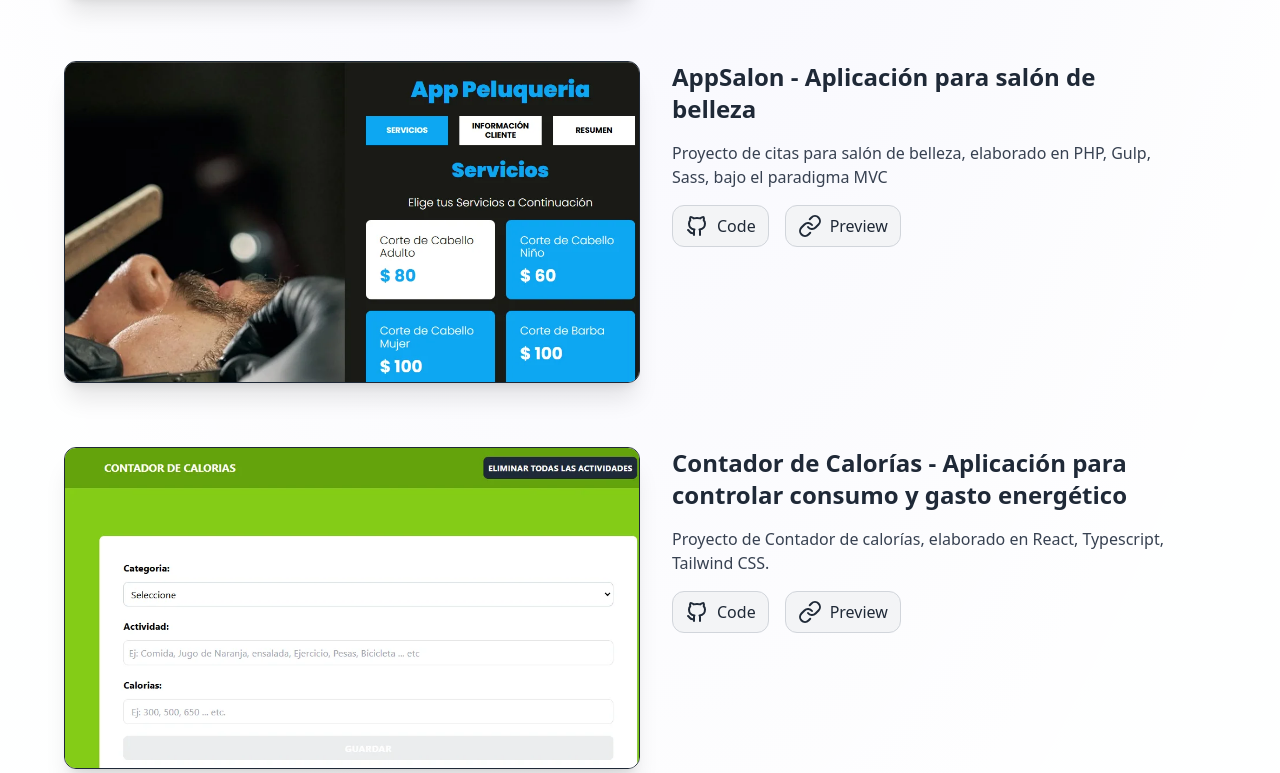
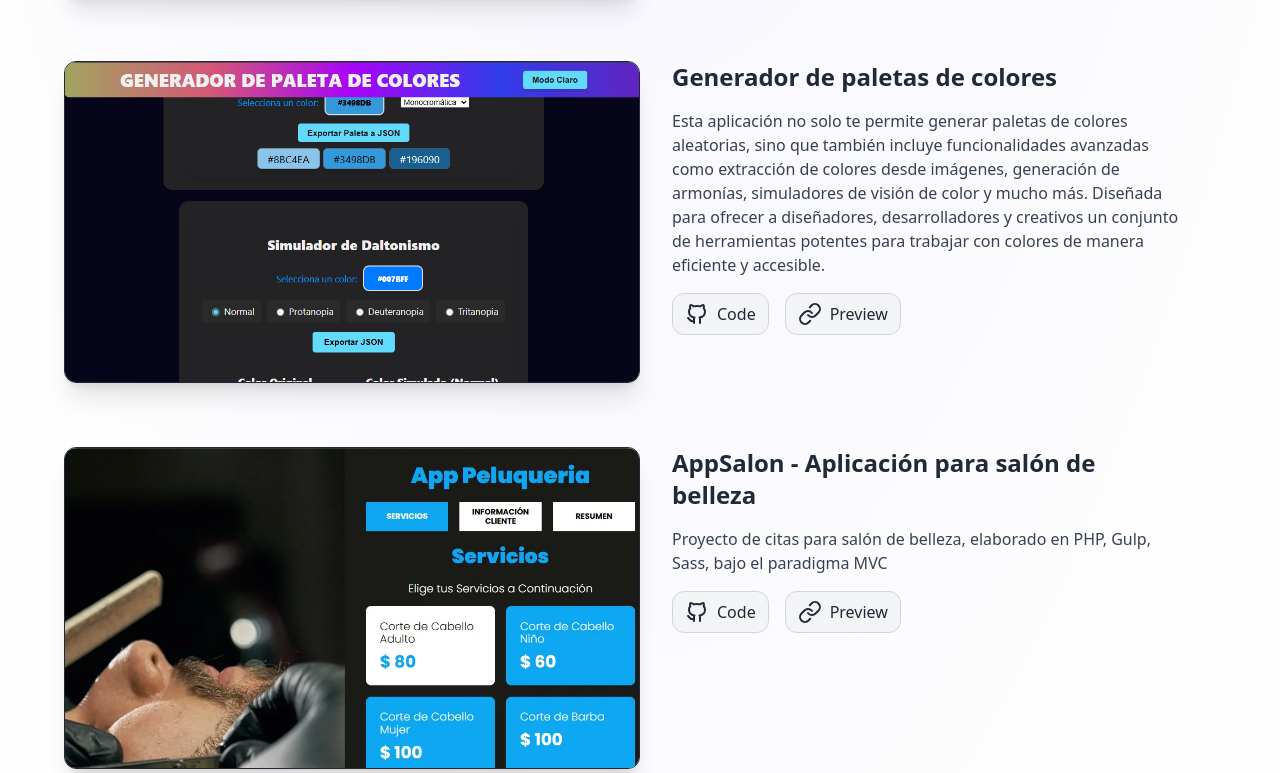
Before and after one commit to JPalacio3/Portafolio, an Astro site: page / in a window 1280 px wide. Shown: the part 2091-2864 px from the top of the page. Built offline with nearby package versions, Linux system fonts and the light colour scheme; Astro itself is replaced by a stand-in of ours.

Commit message:
Implement code changes to enhance functionality and improve performance

```diff
--- a/src/components/Projects.astro
+++ b/src/components/Projects.astro
@@ -20,6 +20,18 @@ const PROJECTS = [
     github: "https://github.com/JPalacio3/Buscador-de-bebidas-y-recetas-con-IA",
     image: "/projects/presentation.webp",
   },
+
+  {
+    title: "Generador de paletas de colores",
+    description:
+      "Esta aplicación no solo te permite generar paletas de colores aleatorias, sino que también incluye funcionalidades avanzadas como extracción de colores desde imágenes, generación de armonías, simuladores de visión de color y mucho más. Diseñada para ofrecer a diseñadores, desarrolladores y creativos un conjunto de herramientas potentes para trabajar con colores de manera eficiente y accesible.",
+    link: "https://generador-de-paleta-de-colores.netlify.app/",
+    github: "https://github.com/JPalacio3/GENERADOR-DE-PALETAS-DE-COLORES",
+    image: "/projects/paletas-de-colores.webp",
+  },
+
+
+
 
   {
     title: "AppSalon - Aplicación para salón de belleza",
```
Also changed, not shown: public/projects/paletas-de-colores.webp (added).
